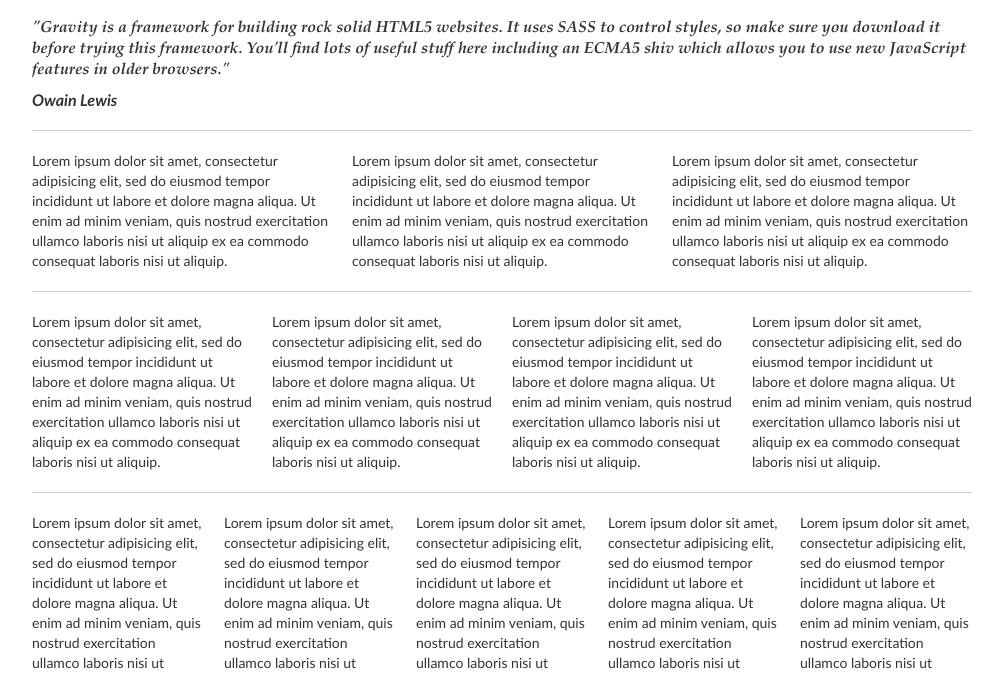
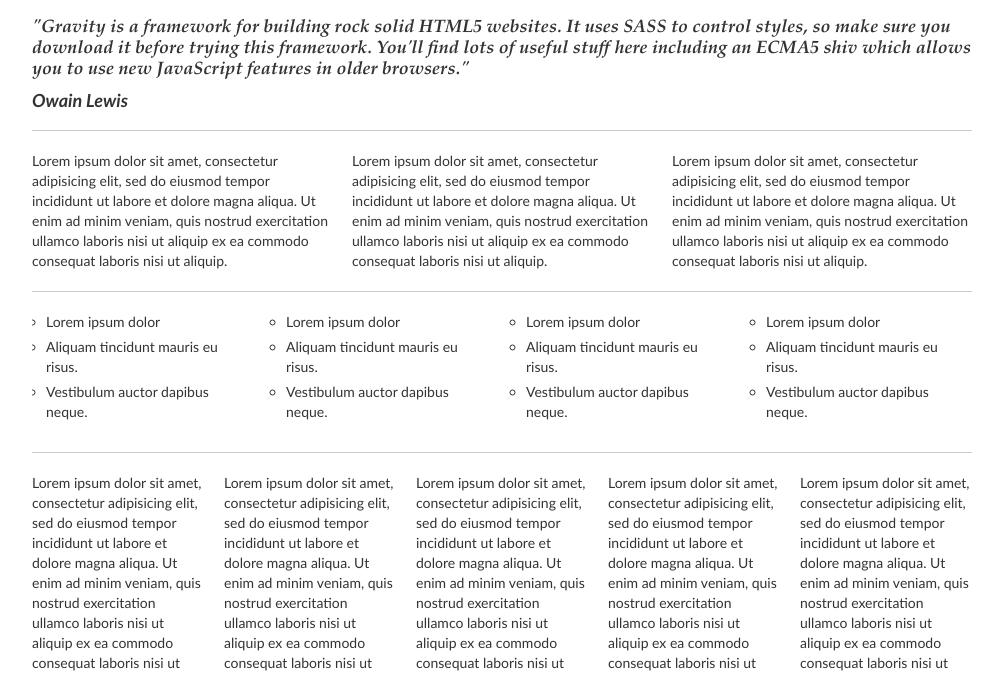
Before and after one commit to olliewells/Gravity-Framework, a plain HTML site: page index.html in a window 1280 px wide. Shown: the part 129-802 px from the top of the page, without its empty margins (138-1141 px from the left). Drawn offline with Linux system fonts and the light colour scheme.

Commit message:
updated a html5 issue

```diff
--- a/index.html
+++ b/index.html
@@ -3,9 +3,6 @@
 <head>
 <!--[if IE]><script src="http://html5shiv.googlecode.com/svn/trunk/html5.js"></script><![endif]-->
 <meta charset="utf-8">
-<!-- Always force latest IE rendering engine & Chrome Frame -->
-<meta http-equiv="X-UA-Compatible" content="IE=edge,chrome=1">
-
 <title>Website Title</title>
 <meta name="description" content="">
 <meta name="author" content="">
@@ -52,10 +49,34 @@
 	</section>
 
 	<section>
-		<div class='col fourth'><p>Lorem ipsum dolor sit amet, consectetur adipisicing elit, sed do eiusmod tempor incididunt ut labore et dolore magna aliqua. Ut enim ad minim veniam, quis nostrud exercitation ullamco laboris nisi ut aliquip ex ea commodo consequat laboris nisi ut aliquip.</p></div>
-		<div class='col fourth'><p>Lorem ipsum dolor sit amet, consectetur adipisicing elit, sed do eiusmod tempor incididunt ut labore et dolore magna aliqua. Ut enim ad minim veniam, quis nostrud exercitation ullamco laboris nisi ut aliquip ex ea commodo consequat laboris nisi ut aliquip.</p></div>
-		<div class='col fourth'><p>Lorem ipsum dolor sit amet, consectetur adipisicing elit, sed do eiusmod tempor incididunt ut labore et dolore magna aliqua. Ut enim ad minim veniam, quis nostrud exercitation ullamco laboris nisi ut aliquip ex ea commodo consequat laboris nisi ut aliquip.</p></div>
-		<div class='col fourth last'><p>Lorem ipsum dolor sit amet, consectetur adipisicing elit, sed do eiusmod tempor incididunt ut labore et dolore magna aliqua. Ut enim ad minim veniam, quis nostrud exercitation ullamco laboris nisi ut aliquip ex ea commodo consequat laboris nisi ut aliquip.</p></div>
+		<div class='col fourth'>
+			<ul>
+			   <li>Lorem ipsum dolor</li>
+			   <li>Aliquam tincidunt mauris eu risus.</li>
+			   <li>Vestibulum auctor dapibus neque.</li>
+			</ul>
+		</div>
+		<div class='col fourth'>
+			<ul>
+			   <li>Lorem ipsum dolor</li>
+			   <li>Aliquam tincidunt mauris eu risus.</li>
+			   <li>Vestibulum auctor dapibus neque.</li>
+			</ul>
+		</div>
+		<div class='col fourth'>
+			<ul>
+			   <li>Lorem ipsum dolor</li>
+			   <li>Aliquam tincidunt mauris eu risus.</li>
+			   <li>Vestibulum auctor dapibus neque.</li>
+			</ul>
+		</div>
+		<div class='col fourth last'>
+			<ul>
+			   <li>Lorem ipsum dolor</li>
+			   <li>Aliquam tincidunt mauris eu risus.</li>
+			   <li>Vestibulum auctor dapibus neque.</li>
+			</ul>
+		</div>
 	</section>
 
 	<section>
@@ -75,8 +96,8 @@
 		<div class='col sixth last'><p>Lorem ipsum dolor sit amet, consectetur adipisicing elit, sed do eiusmod tempor incididunt ut labore et dolore magna aliqua.</p></div>
 	</section>
 
-	<footer>
-		<p><a href='http://www.owainlewis.com'>Owain Lewis</a></p>
+	<footer itemscope>
+		<p><a itemprop="email" href='http://www.owainlewis.com'>Owain Lewis</a></p>
 	</footer>
 
 </div>
--- a/stylesheets/typography.scss
+++ b/stylesheets/typography.scss
@@ -64,6 +64,7 @@ ul, ol {
 }
 ul {
 	list-style-type: circle;
+	padding-left:14px;
 }
 ol {
 	list-style-type: decimal;
@@ -129,7 +130,7 @@ tt {
 q {
 	font-style: italic;
 	font-family: $serif1;
-	font-size: 16px;
+	font-size: 18px;
 	font-weight: bold;
 }
 cite {
```
Also changed, not shown: examples/pagelements.html (+0 -3 lines), stylesheets/style.css.
